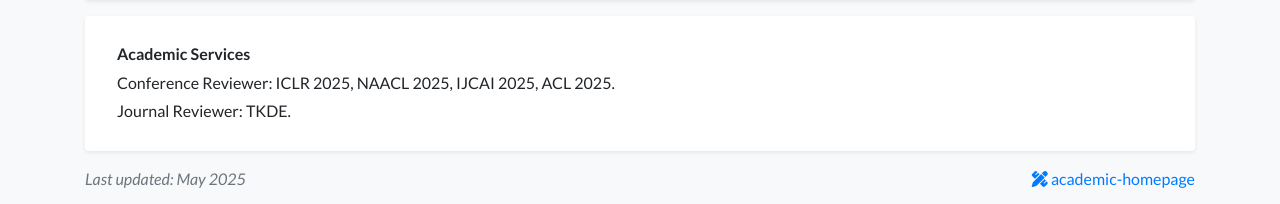
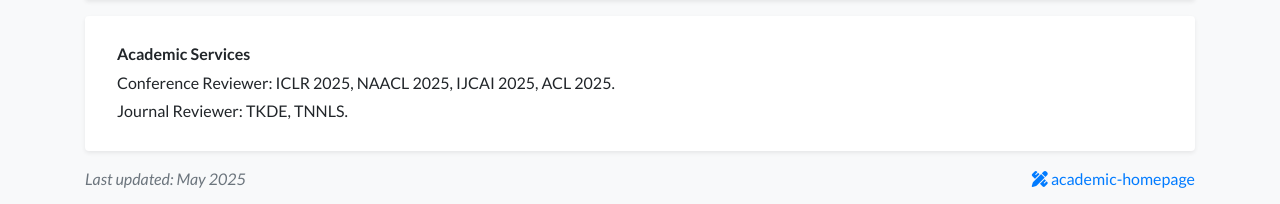
Before and after one commit to MasterZhou1/MasterZhou1.github.io, a Jekyll site: the page built from index.html, in a window 1280 px wide and 900 px high, scrolled down 1403 px. Shown: the part 693-897 px from the top of the window. Built offline with Jekyll 4.4.1, drawn with Linux system fonts in a browser that asks for light colours; nearby versions of some CDN libraries; a style sheet for code colours, icons or effects is not loaded.

Commit message:
Update profile.yml

```diff
--- a/_data/profile.yml
+++ b/_data/profile.yml
@@ -69,4 +69,4 @@
 
 academic_services:
   conference: ["ICLR 2025", "NAACL 2025", "IJCAI 2025", "ACL 2025"]
-  journal: ["TKDE"]
+  journal: ["TKDE", "TNNLS"]
```
